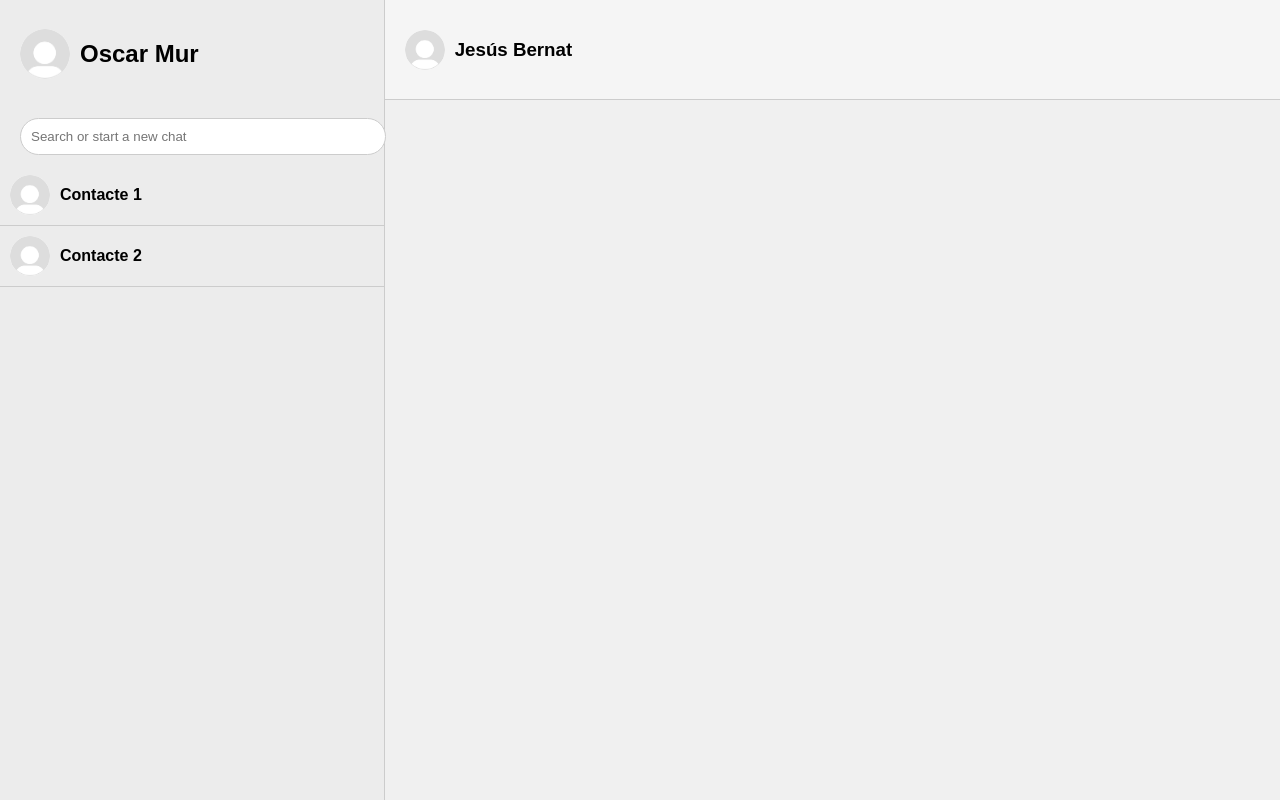
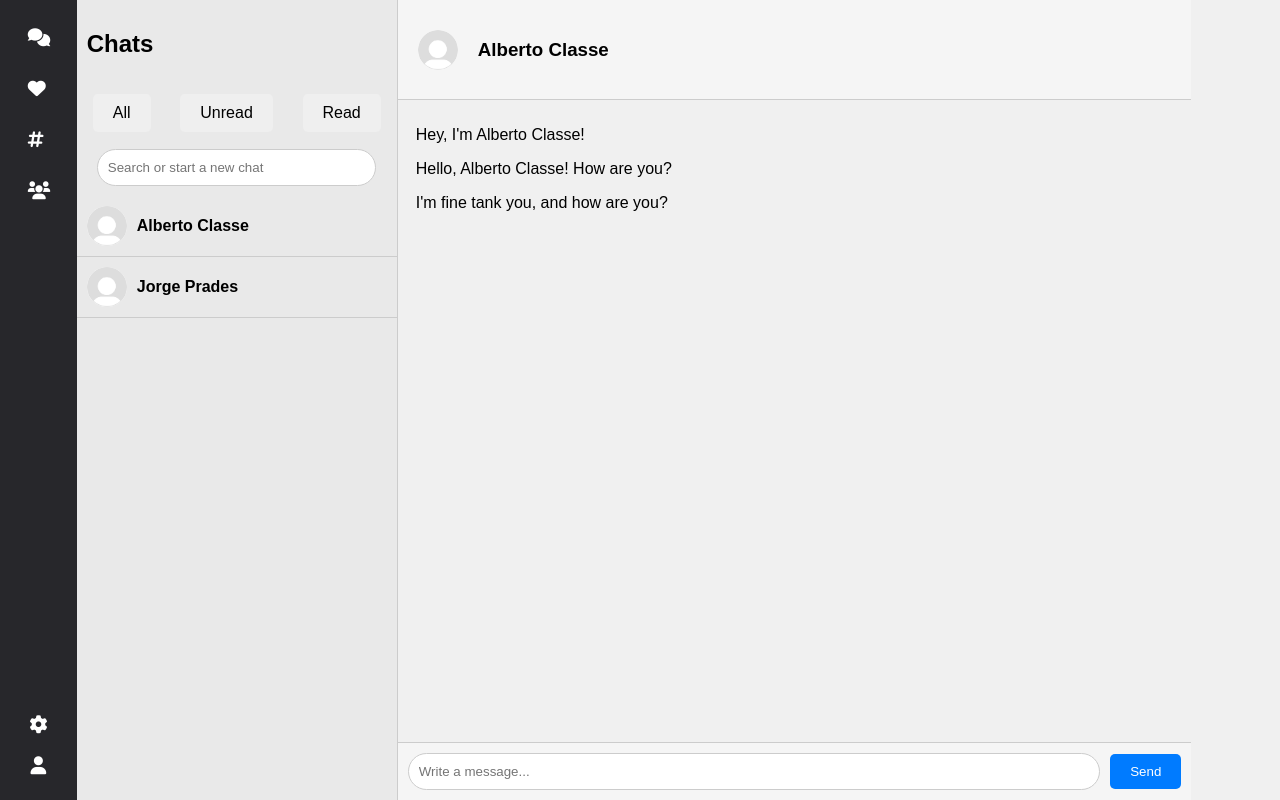
Before and after one commit to DMurM/PAC-02, a plain HTML site: page index.html in a window 1280 px wide. Drawn offline with Linux system fonts and the light colour scheme.

Commit message:
Updated Css

```diff
--- a/index.html
+++ b/index.html
@@ -4,41 +4,65 @@
     <meta charset="UTF-8">
     <meta name="viewport" content="width=device-width, initial-scale=1.0">
     <title>WhatsApp Web</title>
+    <link rel="stylesheet" href="https://cdnjs.cloudflare.com/ajax/libs/font-awesome/6.0.0-beta3/css/all.min.css">
     <link rel="stylesheet" href="public/styles.css">
 </head>
 <body>
     <div class="container">
-        <div class="sidebar">
+        <nav class="navbar">
+            <ul>
+                <li><a href="#"><i class="fas fa-comments"></i></a></li>
+                <li><a href="#"><i class="fas fa-heart"></i></a></li>
+                <li><a href="#"><i class="fas fa-hashtag"></i></a></li>
+                <li><a href="#"><i class="fas fa-users"></i></a></li>
+            </ul>
+            <div class="navbar-bottom">
+                <a href="#"><i class="fa-solid fa-gear"></i></a>
+                <a href="#"><i class="fas fa-user"></i></a>
+            </div>
+        </nav>
+        <aside class="sidebar">
             <div class="profile-section">
-                <img src="/public/images/defautl_profile_pic.png" alt="Profile Picture" class="profile-pic">
-                <h2>Oscar Mur</h2>
+                <h2>Chats</h2>
+            </div>
+            <div class="buttons-search">
+                <button>All</button>
+                <button>Unread</button>
+                <button>Read</button>
             </div>
             <div class="search-bar">
                 <input type="text" placeholder="Search or start a new chat">
             </div>
             <div class="contacts">
-                <div class="contact">
-                    <img src="public/images/defautl_profile_pic.png" alt="Contact 1" class="contact-pic">
+                <div class="contact" onclick="selectChat('Alberto Classe')">
+                    <img src="public/images/default_profile_pic.png" alt="Contact 1" class="contact-pic">
                     <div class="contact-info">
-                        <h3>Contacte 1</h3>
-                        <p></p>
+                        <h3>Alberto Classe</h3>
                     </div>
                 </div>
-                <div class="contact">
-                    <img src="public/images/defautl_profile_pic.png" alt="Contact 2" class="contact-pic">
+                <div class="contact" onclick="selectChat('Jorge Prades')">
+                    <img src="public/images/default_profile_pic.png" alt="Contact 2" class="contact-pic">
                     <div class="contact-info">
-                        <h3>Contacte 2</h3>
-                        <p></p>
+                        <h3>Jorge Prades</h3>
                     </div>
                 </div>
             </div>
-        </div>
-        <div class="chat-section">
+        </aside>
+        <section class="chat-section">
             <div class="chat-header">
-                <img src="public/images/defautl_profile_pic.png" alt="Contact 1" class="chat-pic">
-                <h3>Jesús Bernat</h3>
+                <img src="public/images/default_profile_pic.png" alt="Usuario Seleccionado" class="chat-pic" id="selectedUserPic">
+                <h3 id="selectedUserName"></h3>
             </div>
-        </div>
+            <div class="chat-title">
+            </div>
+            <div class="messages" id="messagesContainer">"<img src="public/images/backgroundimage.jpg" alt=""></div>
+            <div class="message-input">
+                <input type="text" placeholder="Write a message...">
+                <button>Send</button>
+            </div>
+        </section>
     </div>
+
+    <script src="src/js/script.js"></script>
 </body>
 </html>
--- a/public/styles.css
+++ b/public/styles.css
@@ -10,17 +10,73 @@ body {
     height: 100vh;
 }
 
+/* Navbar styling */
+.navbar {
+    width: 4%;
+    background-color: #27272b;
+    display: flex;
+    flex-direction: column;
+    color: white;
+    padding: 1%;
+    justify-content: space-between; /* Ensure space between the items and bottom */
+}
+
+.navbar ul {
+    list-style: none;
+    padding: 0;
+    margin: 0;
+    width: 100%;
+}
+
+.navbar li {
+    width: 100%;
+}
+
+.navbar a {
+    display: block;
+    padding: 15px;
+    text-decoration: none;
+    color: white;
+    text-align: left;
+    font-size: 18px;
+    transition: background-color 0.3s ease;
+    border-radius: 15%;
+}
+
+.navbar a:hover {
+    background-color: #575757;
+}
+
+.navbar-bottom {
+    display: flex;
+    flex-direction: column;
+    align-items: center; /* Center the icons */
+    margin-top: auto; /* Push to the bottom */
+}
+
+.navbar-bottom a {
+    padding: 10px; /* Add some padding for easier click */
+    color: white; /* Icon color */
+    font-size: 18px; /* Icon size */
+    transition: background-color 0.3s ease; /* Transition for hover */
+}
+
+.navbar-bottom a:hover {
+    background-color: #575757; /* Background color on hover */
+    border-radius: 15%; /* Rounded corners on hover */
+}
+
 /* Sidebar styling */
 .sidebar {
-    width: 30%;
-    background-color: #ececec;
+    width: 25%;
+    background-color: #e9e9e9;
     border-right: 1px solid #ccc;
     display: flex;
     flex-direction: column;
 }
 
 .profile-section {
-    padding: 20px;
+    padding: 10px;
     display: flex;
     align-items: center;
 }
@@ -32,8 +88,32 @@ body {
     margin-right: 10px;
 }
 
+.buttons-search {
+    text-align: center;
+    margin: 2% 5%;
+    display: flex;
+    justify-content: space-between;
+    gap: 10px;
+    border-radius: 10%;
+}
+
+.buttons-search button {
+    border: none;
+    padding: 10px 20px;
+    font-size: 16px;
+    border-radius: 5px;
+    cursor: pointer;
+    transition: background-color 0.3s ease;
+    display: inline-block;
+}
+
+.buttons-search button:hover {
+    background-color: #ddd;
+}
+
 .search-bar {
     padding: 10px 20px;
+    margin-right: 7%;
 }
 
 .search-bar input {
@@ -86,9 +166,47 @@ body {
 
 /* Chat section styling */
 .chat-section {
-    width: 70%;
+    width: 62%;
     display: flex;
     flex-direction: column;
+    height: 100%;
+}
+
+.messages {
+    flex-grow: 1;
+    overflow-y: auto;
+    padding: 10px;
+    margin-left: 1%;
+}
+
+.message-input {
+    display: flex;
+    align-items: center;
+    padding: 10px;
+    background-color: #f5f5f5;
+    border-top: 1px solid #ccc;
+}
+
+.message-input input {
+    flex-grow: 1;
+    padding: 10px;
+    border: 1px solid #ccc;
+    border-radius: 20px;
+    margin-right: 10px;
+}
+
+.message-input button {
+    border: none;
+    padding: 10px 20px;
+    background-color: #007bff;
+    color: white;
+    border-radius: 5px;
+    cursor: pointer;
+    transition: background-color 0.3s ease;
+}
+
+.message-input button:hover {
+    background-color: #0056b3;
 }
 
 .chat-header {
@@ -97,6 +215,7 @@ body {
     border-bottom: 1px solid #ccc;
     display: flex;
     align-items: center;
+    gap: 10px;
 }
 
 .chat-pic {
@@ -105,57 +224,3 @@ body {
     border-radius: 50%;
     margin-right: 10px;
 }
-
-.chat-window {
-    flex-grow: 1;
-    padding: 20px;
-    overflow-y: auto;
-    background-color: #fff;
-}
-
-.message {
-    padding: 10px;
-    border-radius: 10px;
-    margin-bottom: 10px;
-    width: fit-content;
-    max-width: 70%;
-}
-
-.message.received {
-    background-color: #e1ffc7;
-    align-self: flex-start;
-}
-
-.message.sent {
-    background-color: #dcf8c6;
-    align-self: flex-end;
-}
-
-.message-input {
-    display: flex;
-    padding: 10px;
-    background-color: #f5f5f5;
-    border-top: 1px solid #ccc;
-}
-
-.message-input input {
-    flex-grow: 1;
-    padding: 10px;
-    border: none;
-    border-radius: 20px;
-    outline: none;
-}
-
-.message-input button {
-    margin-left: 10px;
-    padding: 10px 20px;
-    background-color: #25d366;
-    color: white;
-    border: none;
-    border-radius: 20px;
-    cursor: pointer;
-}
-
-.message-input button:hover {
-    background-color: #1ebe5b;
-}
--- a/src/js/script.js
+++ b/src/js/script.js
@@ -0,0 +1,24 @@
+function selectChat(contactName) {
+    document.getElementById('selectedUserName').textContent = contactName;
+    document.getElementById('selectedUserPic').src = 'public/images/default_profile_pic.png';
+    document.getElementById('messagesContainer').innerHTML = `
+        <div class="message received">
+            <p>Hey, I'm ${contactName}!</p>
+        </div>
+        <div class="message sent">
+            <p>Hello, ${contactName}! How are you?</p>
+        </div>
+        <div class="message received">
+            <p>I'm fine tank you, and how are you?</p>
+        </div>
+    `;
+}
+
+//Select first chat to default
+window.onload = function() {
+    const firstContact = document.querySelector('.contact');
+    if (firstContact) {
+        const contactName = firstContact.querySelector('h3').textContent;
+        selectChat(contactName);
+    }
+};
```
Also changed, not shown: public/images/backgroundimage.jpg (added), public/images/default_profile_pic.png (renamed from public/images/defautl_profile_pic.png), 2 other files.
